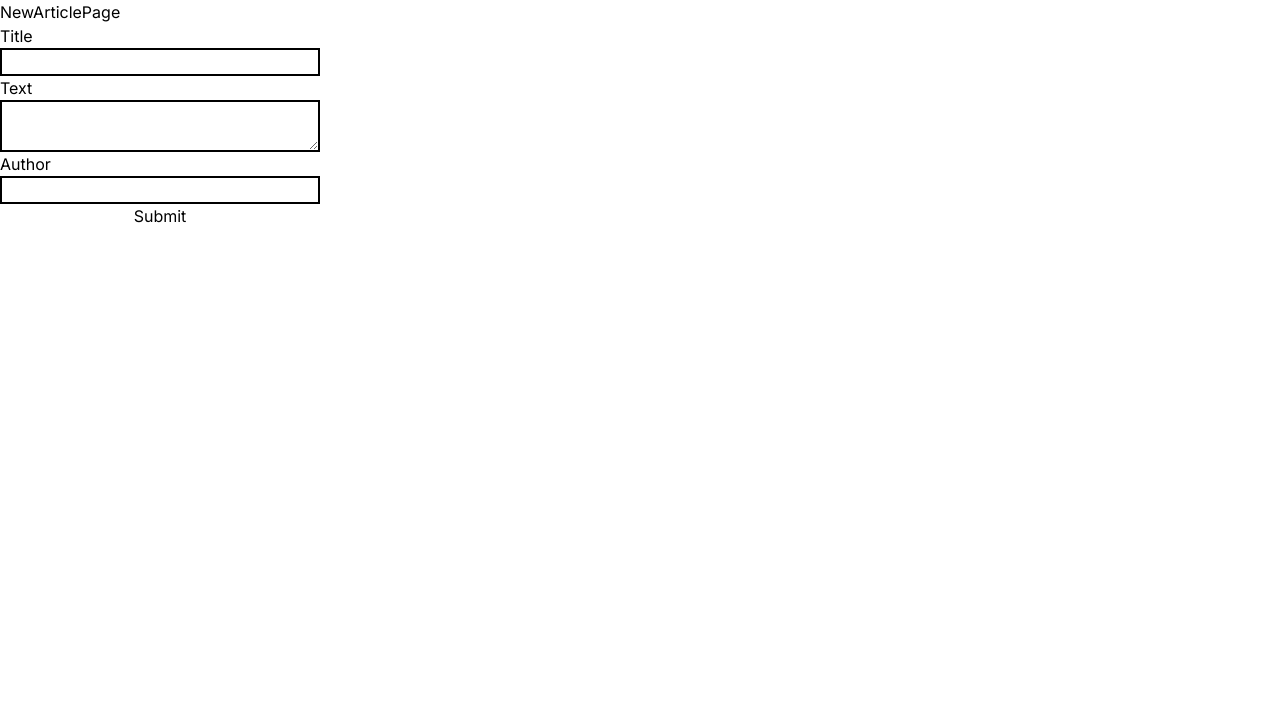
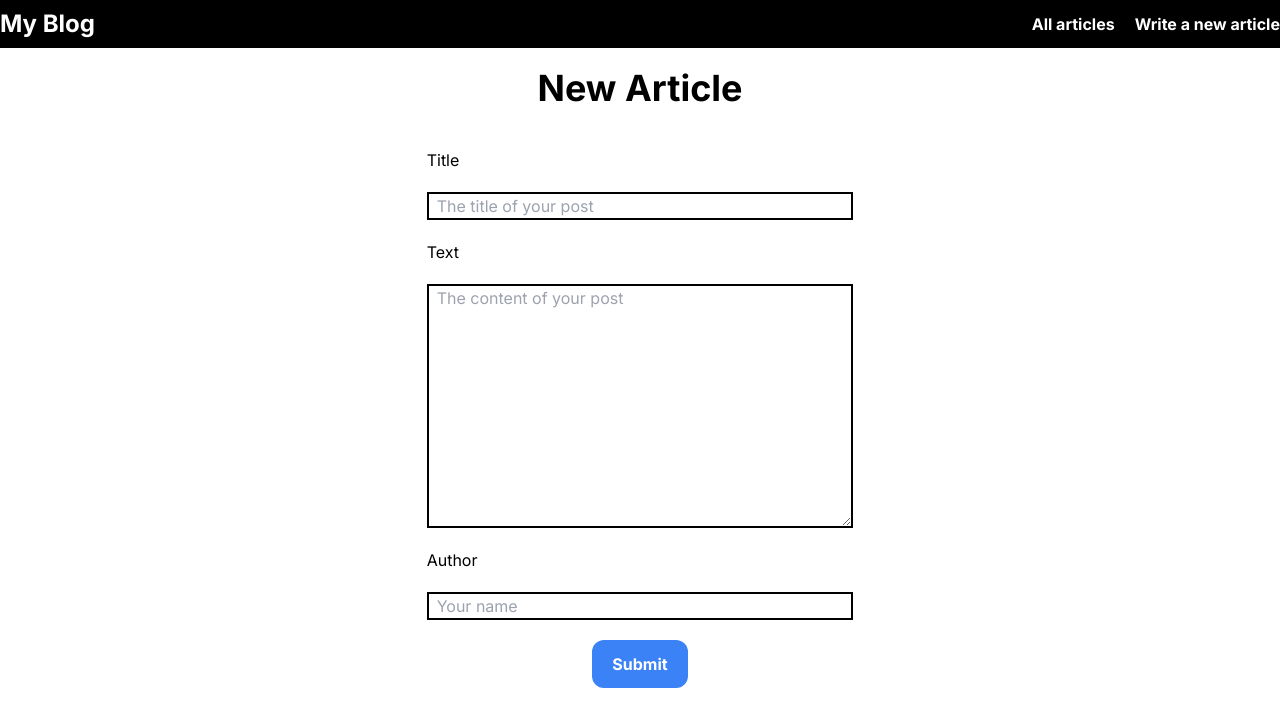
Before and after one commit to frischknechta/next-blog, a Next.js app: page /articles/new in a window 1280 px wide. Shown: the top 726 px of the page. Built offline with nearby package versions, Linux system fonts and the light colour scheme.

Commit message:
Added header and article page. Added articles sorting by date. Added basic style on all pages.

```diff
--- a/package.json
+++ b/package.json
@@ -9,6 +9,7 @@
     "lint": "next lint"
   },
   "dependencies": {
+    "date-fns": "^3.6.0",
     "mongoose": "^8.4.1",
     "next": "14.2.3",
     "react": "^18",
@@ -22,6 +23,8 @@
     "eslint": "^8",
     "eslint-config-next": "14.2.3",
     "postcss": "^8",
+    "prettier": "^3.3.1",
+    "prettier-plugin-tailwindcss": "^0.6.1",
     "tailwindcss": "^3.4.1",
     "typescript": "^5"
   }
--- /dev/null
+++ b/src/app/articles/[id]/page.tsx
@@ -0,0 +1,35 @@
+import ArticleModel from "@/models/Article";
+import connectPageToDb from "@/utils/connectPageToDb";
+import { articleSchema } from "@/types/types";
+import { Article } from "@/components/Article";
+
+const fetchData = async (id: string) => {
+  try {
+    await connectPageToDb();
+    const data = await ArticleModel.findOne({ _id: id });
+    const parsedData = articleSchema.parse(data);
+    return parsedData;
+  } catch (error) {
+    if (error instanceof Error) {
+      console.log(error.message);
+    }
+  }
+};
+
+const ArticlePage = async ({ params }: { params: { id: string } }) => {
+  const id = params.id;
+  console.log(id);
+
+  const data = await fetchData(id);
+
+  return (
+    <div className="container mx-auto flex flex-col items-center gap-5">
+      <h1 className="my-5 text-4xl font-bold">Article</h1>
+      <div className="mx-auto flex w-2/3 flex-col gap-5">
+        {data ? <Article article={data} /> : "Loading..."}
+      </div>
+    </div>
+  );
+};
+
+export default ArticlePage;
--- a/src/app/articles/new/page.tsx
+++ b/src/app/articles/new/page.tsx
@@ -1,6 +1,7 @@
 import { NewArticleForm } from "@/components/NewArticleForm";
 import Article from "@/models/Article";
 import connectPageToDb from "@/utils/connectPageToDb";
+import { redirect } from "next/navigation";
 
 const NewArticlePage = () => {
   const handleSubmit = async (title: string, text: string, author: string) => {
@@ -21,12 +22,15 @@ const NewArticlePage = () => {
         console.log(error.message);
       }
     }
+    redirect("/articles");
   };
 
   return (
-    <div>
-      <h1>NewArticlePage</h1>
-      <NewArticleForm handleSubmit={handleSubmit} />
+    <div className="flex w-screen flex-col items-center gap-5">
+      <h1 className="my-5 text-4xl font-bold">New Article</h1>
+      <div className="w-1/3">
+        <NewArticleForm handleSubmit={handleSubmit} />
+      </div>
     </div>
   );
 };
--- a/src/app/articles/page.tsx
+++ b/src/app/articles/page.tsx
@@ -1,12 +1,17 @@
 import { Article } from "@/components/Article";
 import ArticleModel from "@/models/Article";
 import connectPageToDb from "@/utils/connectPageToDb";
+import { articlesSchema } from "@/types/types";
+import Link from "next/link";
 
 const fetchData = async () => {
   try {
     await connectPageToDb();
     const data = await ArticleModel.find();
-    return data;
+    const parsedData = articlesSchema
+      .parse(data)
+      .sort((a, b) => b.date.getTime() - a.date.getTime());
+    return parsedData;
   } catch (error) {
     if (error instanceof Error) {
       console.log(error.message);
@@ -17,12 +22,21 @@ const fetchData = async () => {
 const ArticlesPage = async () => {
   const data = await fetchData();
 
+  console.log("DATA>>>>>>>>>>>", data);
+
   return (
-    <div>
-      <h1>Articles</h1>
-      <div>
+    <div className="container mx-auto flex flex-col items-center gap-5">
+      <h1 className="my-5 text-4xl font-bold">Articles</h1>
+      <div className="mx-auto flex w-2/3 flex-col gap-5">
         {data?.map((article) => {
-          return <Article key={article._id} article={article} />;
+          return (
+            <Link
+              href={`/articles/${article._id}`}
+              key={article._id.toString()}
+            >
+              <Article article={article} />
+            </Link>
+          );
         })}
       </div>
     </div>
--- a/src/app/layout.tsx
+++ b/src/app/layout.tsx
@@ -1,6 +1,7 @@
 import type { Metadata } from "next";
 import { Inter } from "next/font/google";
 import "./globals.css";
+import { Header } from "@/components/Header";
 
 const inter = Inter({ subsets: ["latin"] });
 
@@ -16,7 +17,10 @@ export default function RootLayout({
 }>) {
   return (
     <html lang="en">
-      <body className={inter.className}>{children}</body>
+      <body className={inter.className}>
+        <Header />
+        {children}
+      </body>
     </html>
   );
 }
--- a/src/app/page.tsx
+++ b/src/app/page.tsx
@@ -1,10 +1,24 @@
 import Image from "next/image";
+import Link from "next/link";
 
 export default function Home() {
   return (
-    <main>
-      <h1 className="text-center">Welcome to my blog</h1>
-      <div></div>
+    <main className="flex flex-col items-center justify-center">
+      <h1 className="my-32 text-center text-6xl">Welcome to my blog!</h1>
+      <div className="flex gap-5">
+        <Link
+          className="text-2xl font-bold underline-offset-4 hover:underline"
+          href={"/articles"}
+        >
+          All articles
+        </Link>
+        <Link
+          className="text-2xl font-bold underline-offset-4 hover:underline"
+          href={"/articles/new"}
+        >
+          Write a new article
+        </Link>
+      </div>
     </main>
   );
 }
--- a/src/components/Article.tsx
+++ b/src/components/Article.tsx
@@ -1,14 +1,13 @@
 import { ArticleType } from "@/types/types";
+import { format } from "date-fns";
 
 export const Article = ({ article }: { article: ArticleType }) => {
-  console.log(article.date);
-
   return (
-    <div>
+    <div className="flex flex-col gap-2 border-2 border-black p-2">
       <h2>{article.title}</h2>
       <p>{article.text}</p>
       <p>{article.author}</p>
-      <p>{article.date.toString()}</p>
+      <p>{format(article.date, "eeee, dd/MM/yyyy, kk:mm:ss")}</p>
     </div>
   );
 };
--- /dev/null
+++ b/src/components/Header.tsx
@@ -0,0 +1,27 @@
+import Link from "next/link";
+
+export const Header = () => {
+  return (
+    <header className="h-12 bg-black text-white">
+      <div className="container mx-auto flex h-full items-center justify-between">
+        <Link href={"/"}>
+          <h2 className="text-2xl font-bold">My Blog</h2>
+        </Link>
+        <nav className="flex gap-5">
+          <Link
+            className="font-bold underline-offset-4 hover:underline"
+            href={"/articles"}
+          >
+            All articles
+          </Link>
+          <Link
+            className="font-bold underline-offset-4 hover:underline"
+            href={"/articles/new"}
+          >
+            Write a new article
+          </Link>
+        </nav>
+      </div>
+    </header>
+  );
+};
--- a/src/components/NewArticleForm.tsx
+++ b/src/components/NewArticleForm.tsx
@@ -17,41 +17,50 @@ export const NewArticleForm = ({
         event.preventDefault();
         handleSubmit(title, text, author);
       }}
-      className="flex flex-col w-1/4"
+      className="flex flex-col gap-5"
     >
       <label htmlFor="title">Title</label>
       <input
-        className="flex border-black border-2"
+        className="flex border-2 border-black px-2"
         type="text"
         name="title"
         id="title"
+        placeholder="The title of your post"
         value={title}
         onChange={(event) => {
           setTitle(event.target.value);
         }}
+        required
       />
       <label htmlFor="text">Text</label>
       <textarea
-        className="flex border-black border-2"
+        className="flex border-2 border-black px-2"
         name="text"
         id="text"
+        placeholder="The content of your post"
         value={text}
         onChange={(event) => {
           setText(event.target.value);
         }}
+        rows={10}
+        required
       />
       <label htmlFor="author">Author</label>
       <input
-        className="flex border-black border-2"
+        className="flex border-2 border-black px-2"
         type="text"
         name="author"
         id="author"
+        placeholder="Your name"
         value={author}
         onChange={(event) => {
           setAuthor(event.target.value);
         }}
+        required
       />
-      <button>Submit</button>
+      <button className="w-fit self-center rounded-xl bg-blue-500 px-5 py-3 font-bold text-white hover:bg-opacity-90">
+        Submit
+      </button>
     </form>
   );
 };
```
Also changed, not shown: src/types/types.ts (+7 -2 lines), 2 other files (tests, documents, lock files or other folders).
